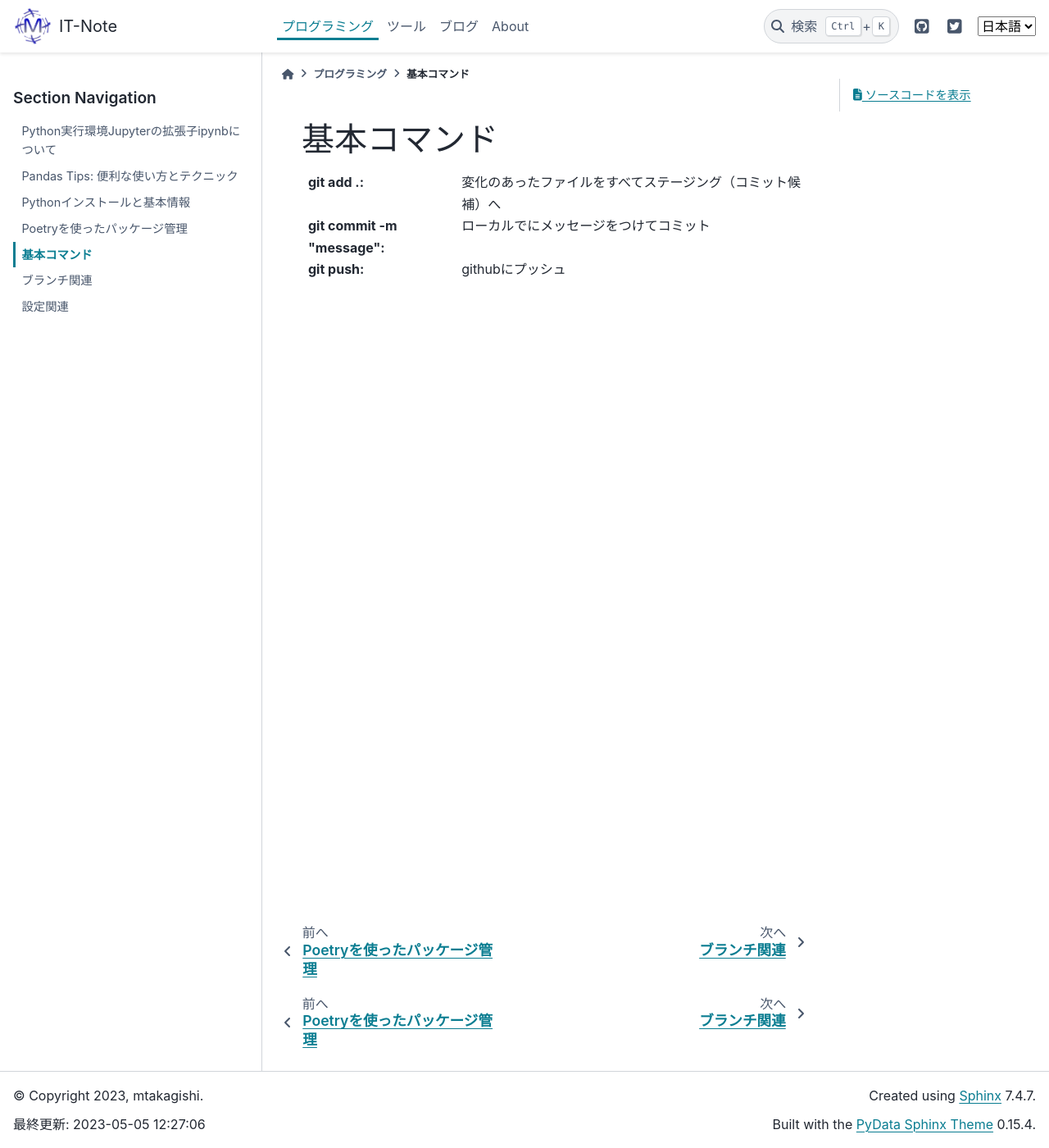
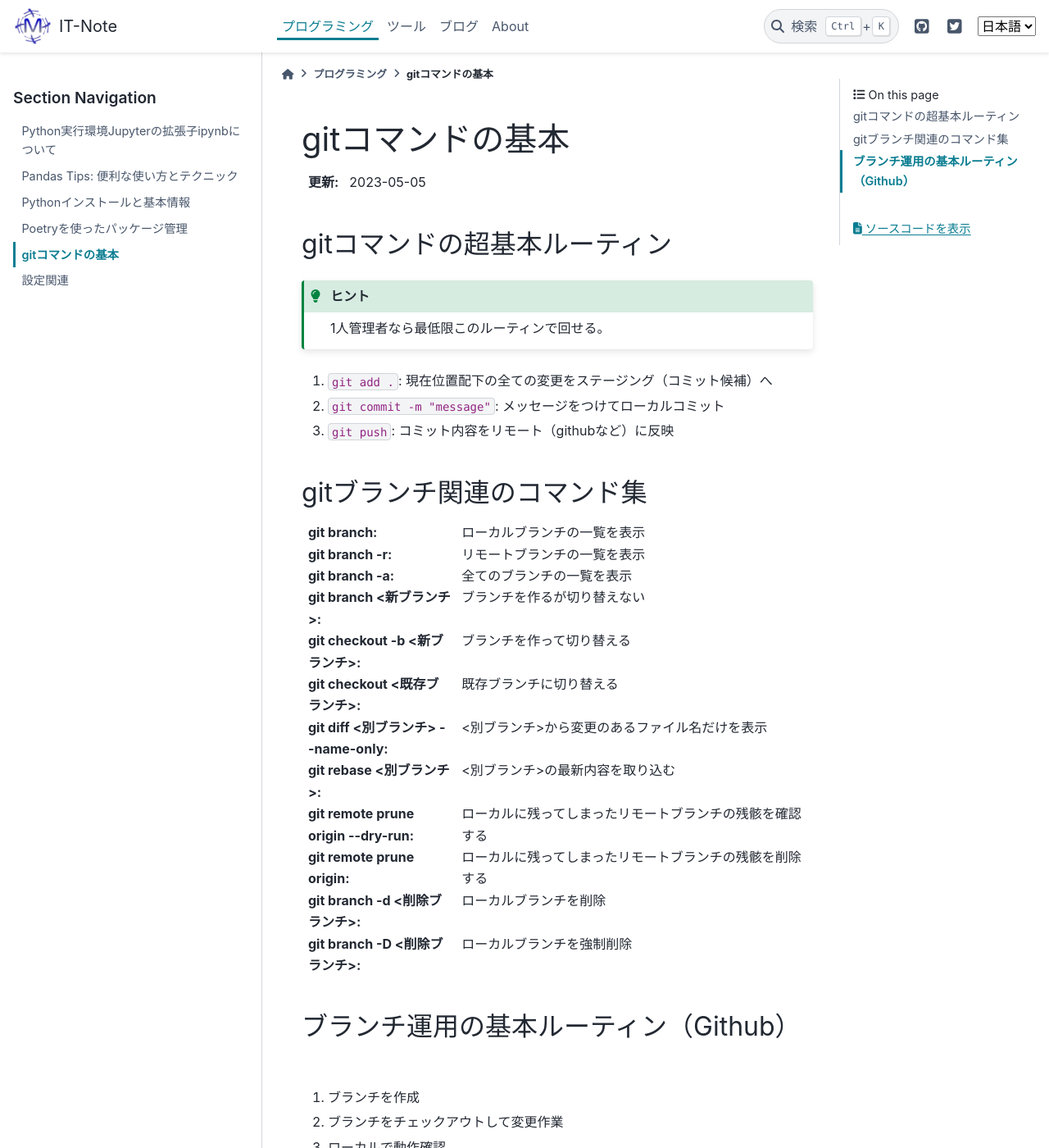
Before and after one commit to mtakagishi/note, a Sphinx documentation site: the page built from docs/programming/git/git_basics.rst, in a window 1280 px wide and 1400 px high. Shown: the whole window at 82% size. Built offline with Sphinx 7.4.7 and the PyData theme 0.15.4, drawn with Linux system fonts in a browser that asks for light colours; some of the changed text lies outside the part shown.

Commit message:
git基本コマンドと、ブランチ関連を記事としてマージ

```diff
--- a/docs/programming/git/git_basics.rst
+++ b/docs/programming/git/git_basics.rst
@@ -1,6 +1,46 @@
-基本コマンド
+gitコマンドの基本
 =====================================
+:更新: 2023-05-05
 
-:git add .: 変化のあったファイルをすべてステージング（コミット候補）へ
-:git commit -m "message": ローカルでにメッセージをつけてコミット
-:git push: githubにプッシュ
+gitコマンドの超基本ルーティン
+---------------------------------------
+
+.. hint::
+  1人管理者なら最低限このルーティンで回せる。
+
+1. ``git add .``: 現在位置配下の全ての変更をステージング（コミット候補）へ
+2. ``git commit -m "message"``: メッセージをつけてローカルコミット
+3. ``git push``: コミット内容をリモート（githubなど）に反映
+
+
+gitブランチ関連のコマンド集
+-----------------------------
+:git branch: ローカルブランチの一覧を表示
+:git branch -r: リモートブランチの一覧を表示
+:git branch -a: 全てのブランチの一覧を表示
+:git branch <新ブランチ>: ブランチを作るが切り替えない
+:git checkout -b <新ブランチ>: ブランチを作って切り替える
+:git checkout <既存ブランチ>: 既存ブランチに切り替える
+:git diff <別ブランチ> --name-only: <別ブランチ>から変更のあるファイル名だけを表示
+:git rebase <別ブランチ>: <別ブランチ>の最新内容を取り込む
+:git remote prune origin --dry-run: ローカルに残ってしまったリモートブランチの残骸を確認する
+:git remote prune origin: ローカルに残ってしまったリモートブランチの残骸を削除する
+:git branch -d <削除ブランチ>: ローカルブランチを削除
+:git branch -D <削除ブランチ>: ローカルブランチを強制削除
+
+ブランチ運用の基本ルーティン（Github）
+------------------------------------------
+1. ブランチを作成
+2. ブランチをチェックアウトして変更作業
+3. ローカルで動作確認
+4. Githubでプルリク
+5. サーバ環境で動作確認
+6. 問題なければマージ
+7. ブランチを削除して終了
+
+.. hint::
+  別変更のが先に行われた場合のルーティン例
+    1. ``git fetch`` で最新を取り込み
+    2. ``git rebase main`` としてmainの差分を先に取り込んで変更作業を継続
+    3. conflictしたら修正して ``git rebase –-continue``
+    4. ``git push -f origin ブランチ``
```
Also changed, not shown: docs/programming/git/git_branching.rst (deleted, +0 -16 lines).
